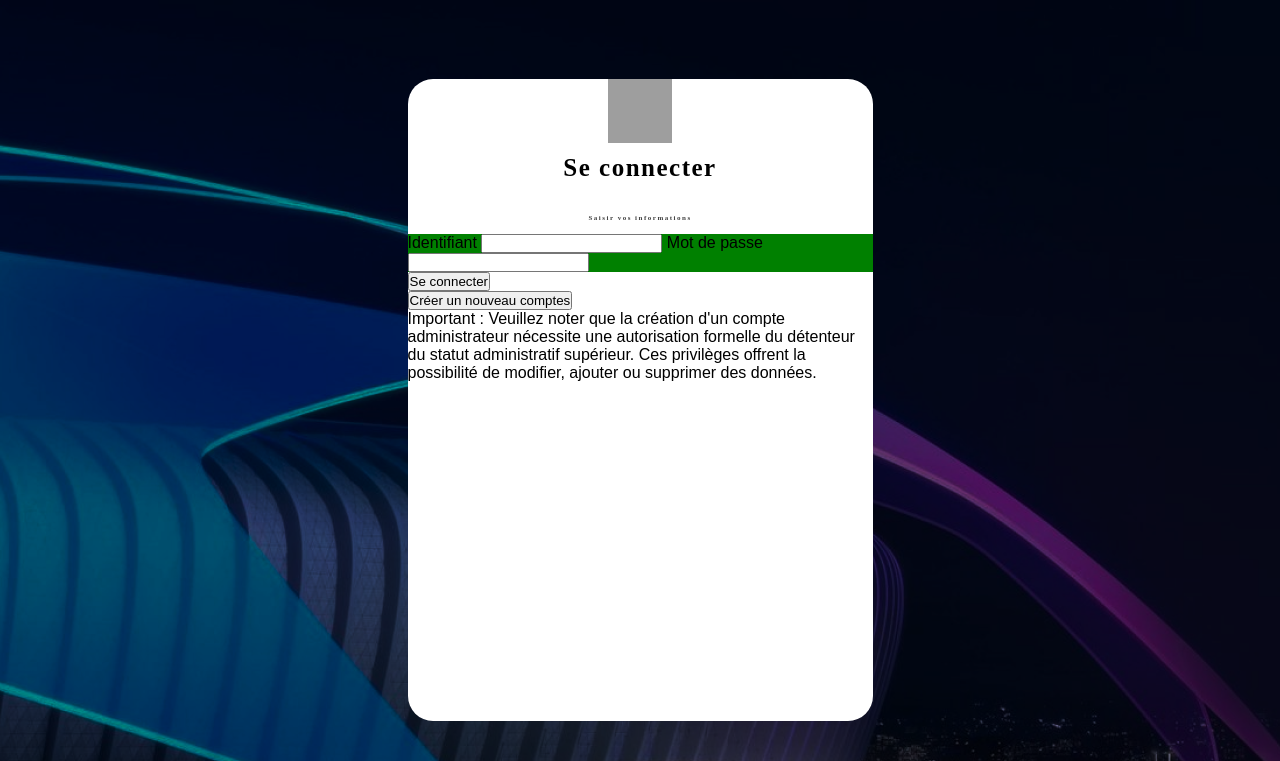
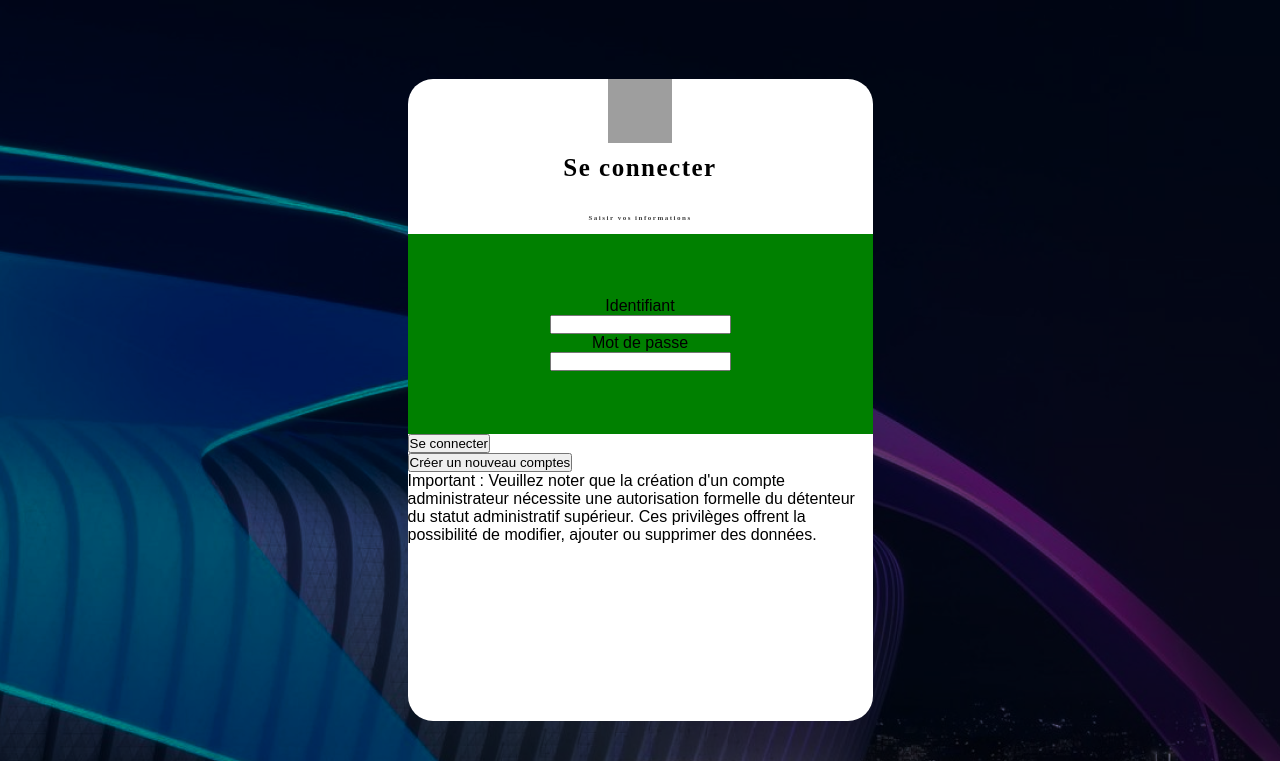
Before and after one commit to mrn21263/Clubprime, a PHP site: page /inscription/index.html in a window 1280 px wide. Shown: the top 761 px of the page. Run offline with PHP 8.4, Linux system fonts and the light colour scheme; grey boxes are pictures that could not be loaded.

Commit message:
Update style.css

```diff
--- a/inscription/style.css
+++ b/inscription/style.css
@@ -66,5 +66,10 @@ body {
     letter-spacing: 1.5px;
 }
 .identifiant{
+    display: flex;
+    align-items: center;
+    justify-content: center;
+    flex-direction: column;
     background-color: green;
+    height: 200px;
 }
```
